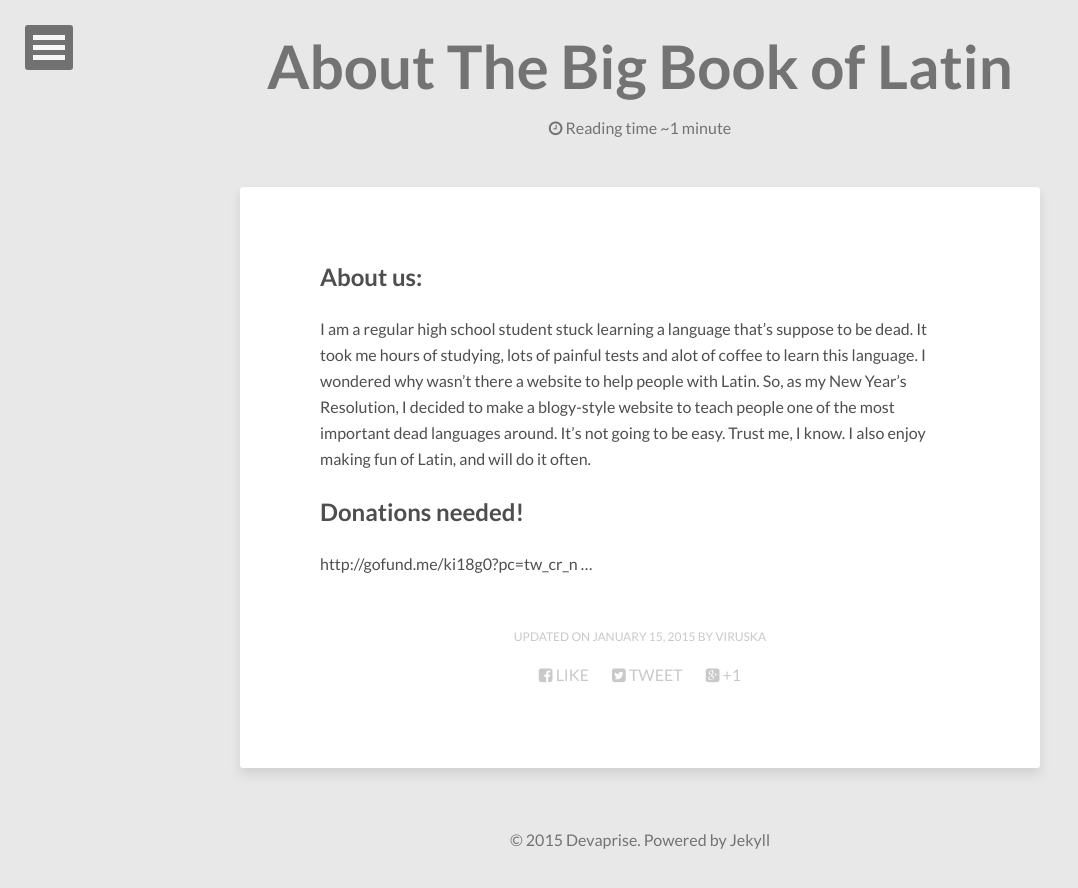
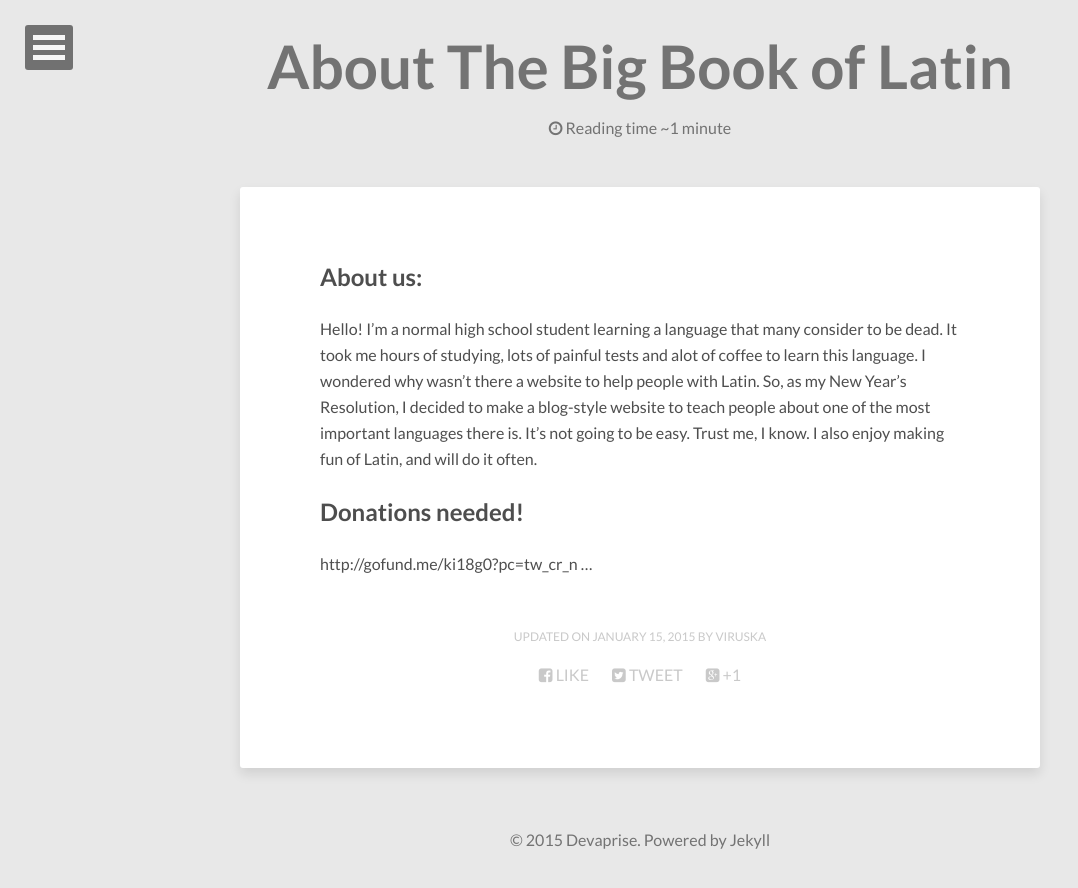
Before and after one commit to MKATGowdy13/chapters, a Jekyll site: the page built from about/index.md, in a window 1280 px wide. Shown: the top 888 px of the page, without its empty margins (0-1078 px from the left). Built offline with Jekyll 4.4.1, drawn with Linux system fonts in a browser that asks for light colours; nearby versions of some CDN libraries.

Commit message:
Update index.md

```diff
--- a/about/index.md
+++ b/about/index.md
@@ -7,7 +7,7 @@ modified: 2015-01-15
 
 ## About us:
 
-I am a regular high school student stuck learning a language that's suppose to be dead. It took me hours of studying, lots of painful tests and alot of coffee to learn this language. I wondered why wasn't there a website to help people with Latin. So, as my New Year's Resolution, I decided to make a blogy-style website to teach people one of the most important dead languages around. It's not going to be easy. Trust me, I know. I also enjoy making fun of Latin, and will do it often.
+Hello! I'm a normal high school student  learning a language that many consider to be dead. It took me hours of studying, lots of painful tests and alot of coffee to learn this language. I wondered why wasn't there a website to help people with Latin. So, as my New Year's Resolution, I decided to make a blog-style website to teach people about one of the most important  languages there is. It's not going to be easy. Trust me, I know. I also enjoy making fun of Latin, and will do it often.
 
 ##Donations needed!
 http://gofund.me/ki18g0?pc=tw_cr_n …
```
